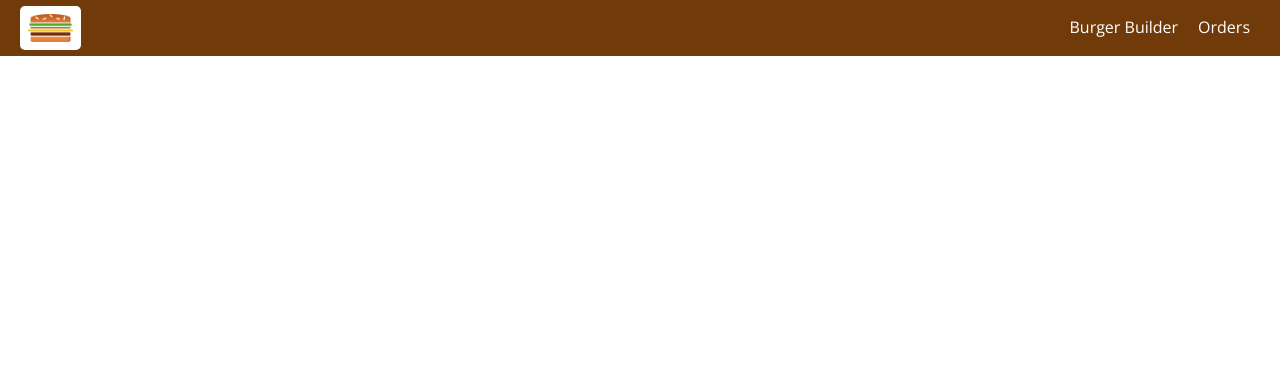
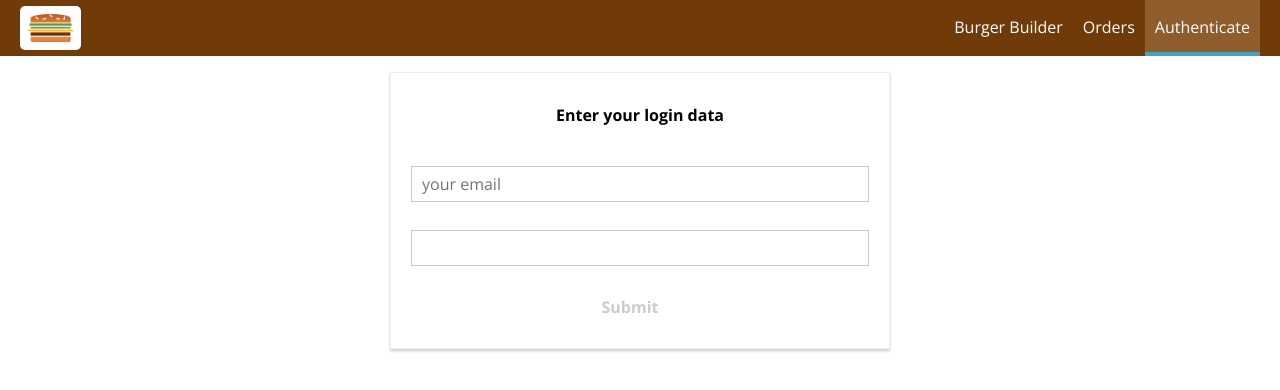
Before and after one commit to YukiUmetsu/React-Burger-Builder, a React (Create React App) app: page /auth in a window 1280 px wide. Shown: the top 390 px of the page. Built offline with nearby package versions, Linux system fonts and the light colour scheme.

Commit message:
added basic sign up form

```diff
--- a/src/App.js
+++ b/src/App.js
@@ -4,6 +4,7 @@ import Layout from "./hoc/Layout/Layout";
 import BurgerBuilder from "./containers/BurgerBuilder/BurgerBuilder";
 import Checkout from "./containers/Checkout/Checkout";
 import Orders from "./containers/Orders/Orders";
+import Auth from "./containers/Auth/Auth";
 
 class App extends Component {
   constructor(props){
@@ -19,6 +20,7 @@ class App extends Component {
               <Switch>
                 <Route path="/checkout" component={Checkout}/>
                 <Route path="/orders" component={Orders}/>
+                <Route path="/auth" component={Auth}/>
                 <Route path="/" exact component={BurgerBuilder}/>
               </Switch>
           </Layout>
--- a/src/components/Navigation/NavigationItems/NavigationItems.js
+++ b/src/components/Navigation/NavigationItems/NavigationItems.js
@@ -8,6 +8,7 @@ const navigationItems = (props) => {
         <ul className={classes.NavigationItems}>
             <NavigationItem link="/" exact>Burger Builder</NavigationItem>
             <NavigationItem link="/orders" >Orders</NavigationItem>
+            <NavigationItem link="/auth" >Authenticate</NavigationItem>
         </ul>
     );
 };
--- /dev/null
+++ b/src/components/Utility/checkFormElementValidity.js
@@ -0,0 +1,37 @@
+const checkFormElementValidity = (element) => {
+        let value = element.value;
+        let rules = element.validation;
+        let isValid = true;
+
+        if(element.elementType === 'select'){
+            return true;
+        }
+
+        if(typeof(rules) == 'undefined'){
+            return isValid;
+        }
+
+        if(rules.required){
+            isValid = value.trim() !== '';
+        }
+
+        if(isValid && rules.minLength){
+            isValid = value.trim().length >= rules.minLength;
+        }
+
+        if(isValid && rules.maxLength){
+            isValid = value.trim().length <= rules.maxLength;
+        }
+
+        if(isValid && rules.isEmail){
+            const pattern = /^(([^<>()\[\]\\.,;:\s@"]+(\.[^<>()\[\]\\.,;:\s@"]+)*)|(".+"))@((\[[0-9]{1,3}\.[0-9]{1,3}\.[0-9]{1,3}\.[0-9]{1,3}\])|(([a-zA-Z\-0-9]+\.)+[a-zA-Z]{2,}))$/;
+            isValid = pattern.test(String(value).toLowerCase());
+        }
+        if(isValid && rules.isNumeric){
+            const pattern = /^\d+$/;
+            isValid = pattern.test(value);
+        }
+        return isValid;
+};
+
+export default checkFormElementValidity
--- /dev/null
+++ b/src/containers/Auth/Auth.js
@@ -0,0 +1,110 @@
+import React, { Component } from "react";
+import Button from '../../components/UI/Button/Button';
+import InputConfigBuilder from '../../components/UI/Input/InputHelper';
+import * as actions from '../../store/actions/index';
+import checkFormElementValidity from "../../components/Utility/checkFormElementValidity";
+import Spinner from '../../components/UI/Spinner/Spinner';
+import Input from '../../components/UI/Input/Input';
+import { connect } from 'react-redux';
+import classes from './Auth.module.css';
+
+class Auth extends Component {
+    constructor(props){
+        super(props);
+
+        let emailValidation = {
+            required: true,
+            isEmail: true,
+        };
+        let passwordValidation = {
+            required: true,
+            minLength: 6,
+        };
+
+        this.state = {
+            formIsValid: false,
+            controls: {
+                email: InputConfigBuilder(emailValidation,'your email','',null,'email'),
+                password: InputConfigBuilder(passwordValidation,'','',null,'password'),
+            }
+        };
+    }
+
+    checkFormValidity(form){
+        let formIsValid = true;
+        for (let inputIdentifier in form){
+            if(!form[inputIdentifier].valid){
+                formIsValid = false;
+            }
+        }
+        return formIsValid;
+    }
+
+    inputChangedHandler = (event, controlName) => {
+        const updatedControls = {
+            ...this.state.controls,
+        };
+        const updatedFormElement = {
+            ...updatedControls[controlName]
+        };
+        updatedFormElement.value = event.target.value;
+        updatedFormElement.touched = true;
+        updatedFormElement.valid = checkFormElementValidity(updatedFormElement);
+        updatedControls[controlName] = updatedFormElement;
+
+        this.setState({controls: updatedControls, formIsValid: this.checkFormValidity(updatedControls)});
+    };
+
+    submitHandler = (event) => {
+        event.preventDefault();
+        this.props.onAuth(this.state.controls.email.value, this.state.controls.password.value);
+    };
+
+    render(){
+
+        const formElementArray = [];
+        for (let key in this.state.controls){
+            formElementArray.push({
+                id: key,
+                config: this.state.controls[key],
+            });
+        }
+
+        let form = (
+            <form onSubmit={this.submitHandler}>
+                {formElementArray.map(formElement => {
+                    return <Input
+                        key={formElement.id}
+                        elementType={formElement.config.elementType}
+                        elementConfig={formElement.config.elementConfig}
+                        value={formElement.config.value}
+                        changed={(event)=>{this.inputChangedHandler(event,formElement.id)}}
+                        invalid={!formElement.config.valid}
+                        shouldValidate={formElement.config.validation}
+                        touched={formElement.config.touched}
+                    />
+                })}
+                <Button
+                    btnType="Success"
+                    // clicked={this.orderHandler}
+                    disabled={!this.state.formIsValid}>
+                    Submit
+                </Button>
+            </form>);
+
+        return (
+            <div className={classes.Auth}>
+                <h4>Enter your login data</h4>
+                {form}
+            </div>
+        );
+    }
+}
+
+const mapDispatchToProps = dispatch => {
+    return {
+        onAuth: (email,password) => dispatch(actions.auth(email, password)),
+    }
+};
+
+export default connect(null, mapDispatchToProps)(Auth);
--- /dev/null
+++ b/src/containers/Auth/Auth.module.css
@@ -0,0 +1,19 @@
+.Auth {
+    margin: 20px auto;
+    width: 80%;
+    text-align: center;
+    box-shadow: 0 2px 3px #ccc;
+    border: 1px solid #eee;
+    padding: 10px;
+    box-sizing: border-box;
+}
+
+.Input {
+    display: block;
+}
+
+@media(min-width: 600px) {
+    .Auth {
+        width: 500px;
+    }
+}
--- a/src/containers/Checkout/ContactData/ContactData.js
+++ b/src/containers/Checkout/ContactData/ContactData.js
@@ -8,6 +8,7 @@ import InputConfigBuilder from '../../../components/UI/Input/InputHelper';
 import { connect } from 'react-redux';
 import withErrorHandler from "../../../hoc/WithErrorHandler/WithErrorHandler";
 import * as actions from '../../../store/actions/index';
+import checkFormElementValidity from "../../../components/Utility/checkFormElementValidity";
 
 class ContactData extends Component {
 
@@ -19,6 +20,10 @@ class ContactData extends Component {
         ];
         let basicValidation = {
           required: true,
+        };
+        let emailValidation = {
+          required: true,
+          isEmail: true,
         };
         let zipCodeValidation = {
             required: true,
@@ -33,7 +38,7 @@ class ContactData extends Component {
                 street: InputConfigBuilder(basicValidation,'your street'),
                 zipCode: InputConfigBuilder(zipCodeValidation,'your zip'),
                 country: InputConfigBuilder(basicValidation,'your country'),
-                email: InputConfigBuilder(basicValidation,'your email','','email'),
+                email: InputConfigBuilder(emailValidation,'your email','','email'),
                 deliveryMethod: InputConfigBuilder({},'delivery method','fastest','select','', deliveryOptions),
             }
         };
@@ -59,33 +64,6 @@ class ContactData extends Component {
         this.props.onOrderBurger(order);
     };
 
-    checkValidity(element) {
-        let value = element.value;
-        let rules = element.validation;
-        let isValid = true;
-
-        if(element.elementType === 'select'){
-            return true;
-        }
-
-        if(typeof(rules) == 'undefined'){
-            return isValid;
-        }
-
-        if(rules.required){
-            isValid = value.trim() !== '';
-        }
-
-        if(isValid && rules.minLength){
-            isValid = value.trim().length >= rules.minLength;
-        }
-
-        if(isValid && rules.maxLength){
-            isValid = value.trim().length <= rules.maxLength;
-        }
-        return isValid;
-    }
-
     inputChangedHandler = (event,inputIdentifier) => {
         const updatedOrderForm = {
             ...this.state.orderForm
@@ -95,7 +73,7 @@ class ContactData extends Component {
         };
         updatedFormElement.value = event.target.value;
         updatedFormElement.touched = true;
-        updatedFormElement.valid = this.checkValidity(updatedFormElement);
+        updatedFormElement.valid = checkFormElementValidity(updatedFormElement);
         updatedOrderForm[inputIdentifier] = updatedFormElement;
 
         this.setState({orderForm: updatedOrderForm, formIsValid: this.checkFormValidity(updatedOrderForm)});
--- a/src/store/actions/actionsTypes.js
+++ b/src/store/actions/actionsTypes.js
@@ -11,3 +11,7 @@ export const PURCHASE_INIT = 'PURCHASE_INIT';
 export const FETCH_ORDERS_START = 'FETCH_ORDERS_START';
 export const FETCH_ORDERS_SUCCESS = 'FETCH_ORDERS_SUCCESS';
 export const FETCH_ORDERS_FAIL = 'FETCH_ORDERS_FAIL';
+
+export const AUTH_START = 'AUTH_START';
+export const AUTH_SUCCESS = 'AUTH_SUCCESS';
+export const AUTH_FAIL = 'AUTH_FAIL';
--- a/src/store/actions/index.js
+++ b/src/store/actions/index.js
@@ -9,3 +9,7 @@ export {
     purchaseInit,
     fetchOrders,
 } from './order';
+
+export {
+    auth
+} from './auth';
```
